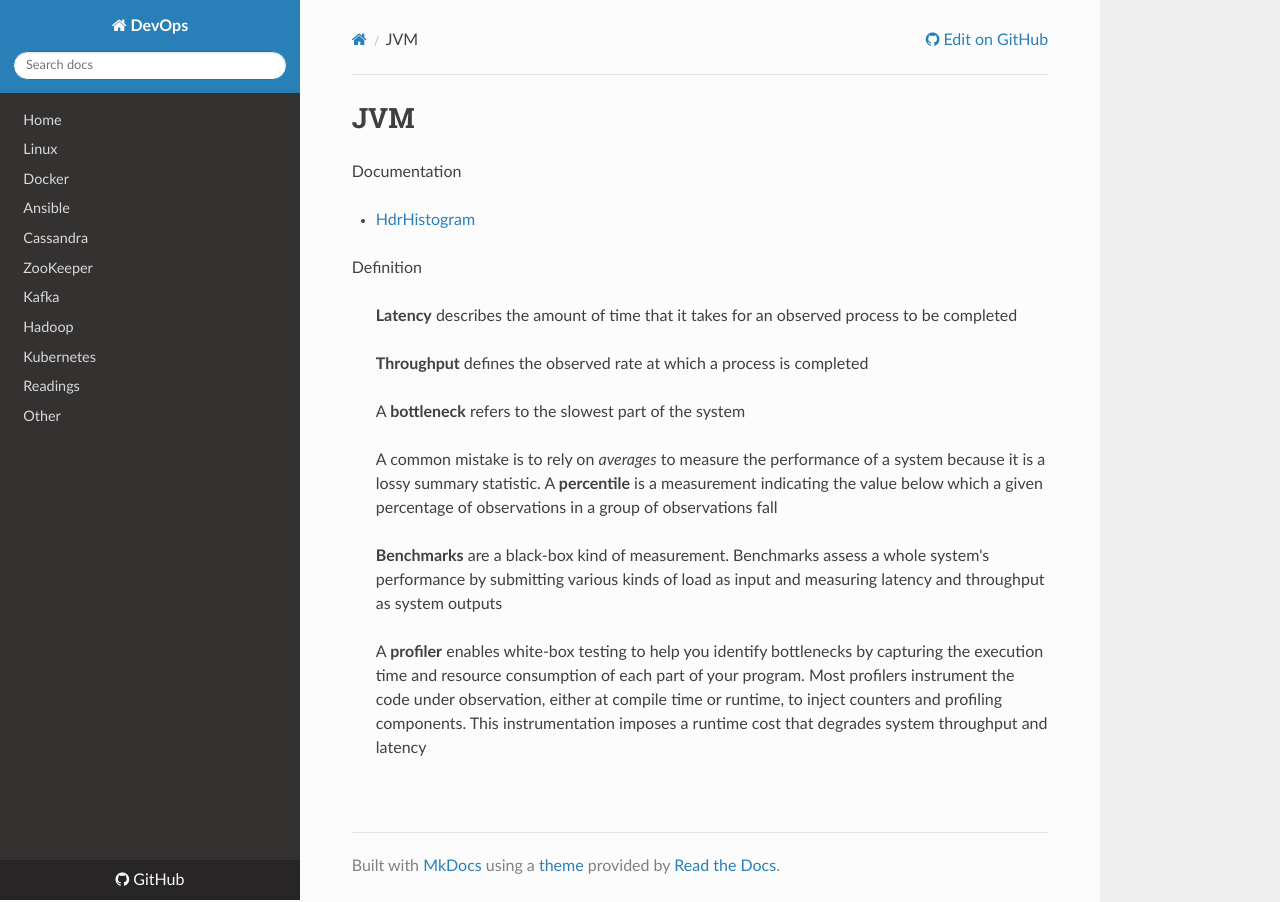
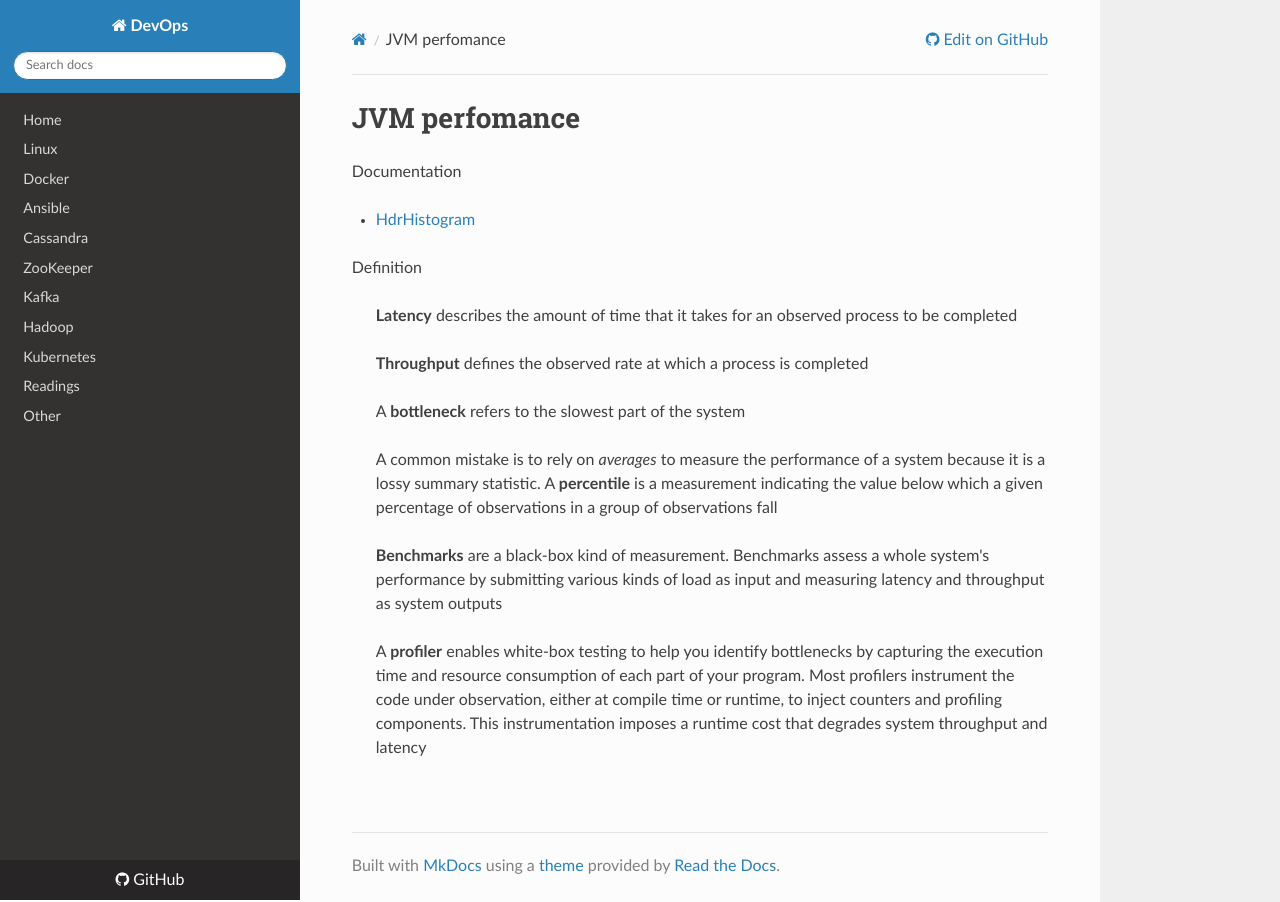
Before and after one commit to niqdev/devops, an MkDocs documentation site: the page built from docs/_jvm.md, in a window 1280 px wide. Built offline with MkDocs 1.6.1, drawn with Linux system fonts in a browser that asks for light colours; nearby versions of some CDN libraries; old or Windows-style settings are respelled for this version of MkDocs.

Commit message:
doc: rename jvm

```diff
--- a/docs/_jvm.md
+++ b/docs/_jvm.md
@@ -1,4 +1,4 @@
-# JVM
+# JVM perfomance
 
 Documentation
 
--- a/mkdocs.yml
+++ b/mkdocs.yml
@@ -15,6 +15,6 @@ pages:
     - Hadoop: hadoop.md
     - Kubernetes: kubernetes.md
     #- Scala: _scala.md
-    #- JVM: _jvm.md
+    #- JVM performance: _jvm.md
     - Readings: readings.md
     - Other: other.md
```
